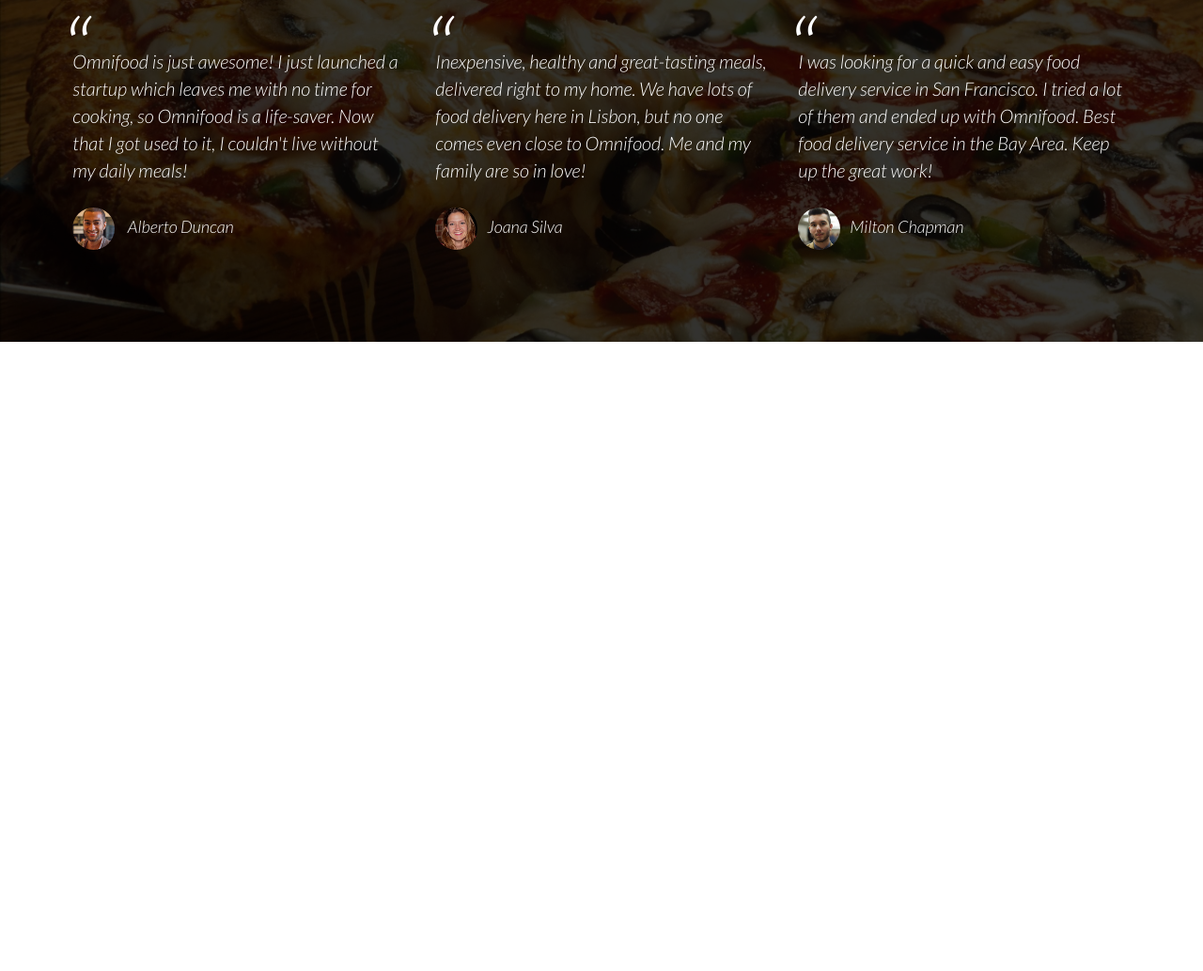
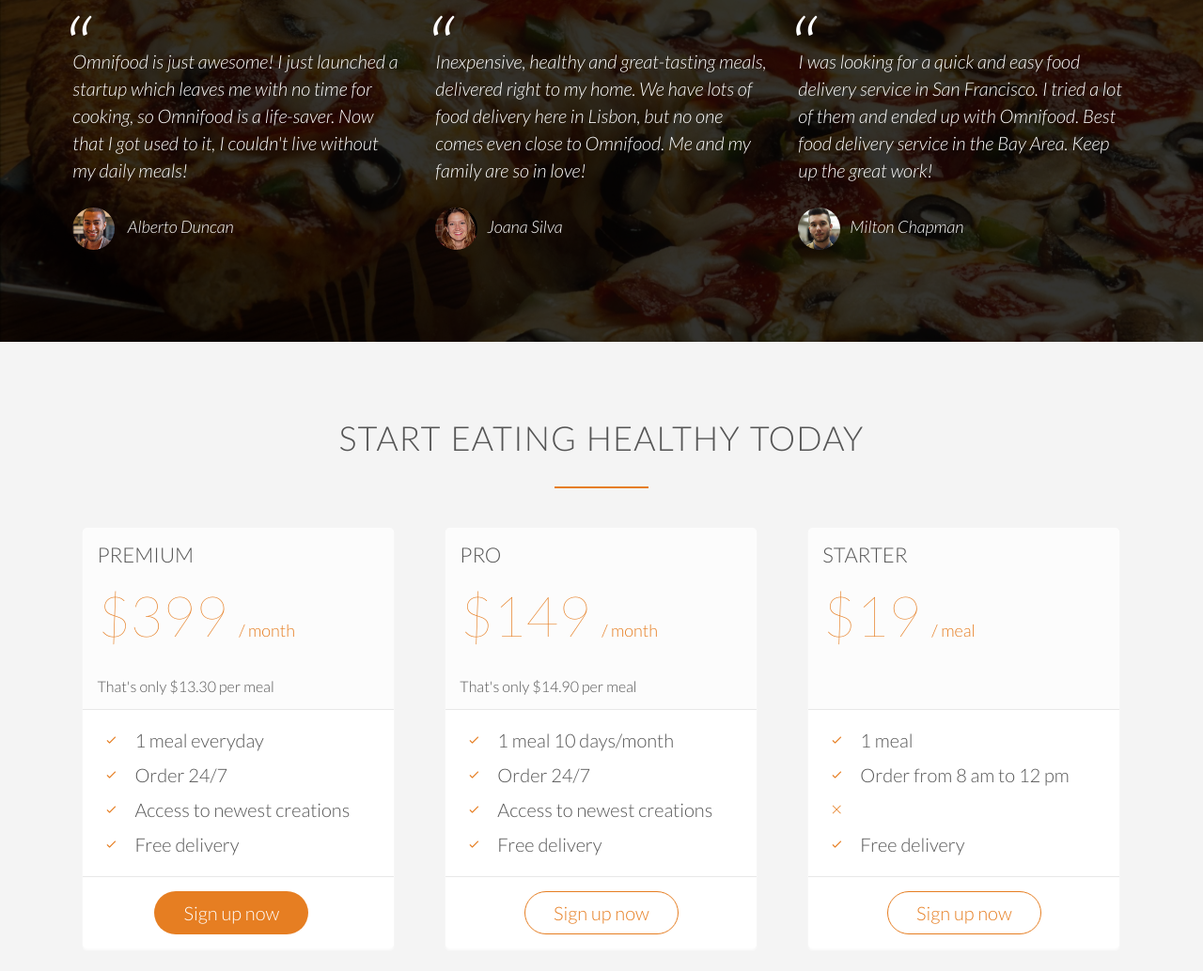
Before and after one commit to m2paulc/omnifood, a website: page index.html in a window 1280 px wide. Shown: the part 3577-4611 px from the top of the page at 94% size. Before the commit the page ends 3941 px from the top, so only its background shows below. Drawn offline with Linux system fonts and the light colour scheme; files whose address does not match are found by name.

Commit message:
completed sign-up plans section

```diff
--- a/index.html
+++ b/index.html
@@ -236,6 +236,74 @@
     </div>
   </section>
 
+  <section class="section-plans">
+    <div class="row">
+      <h2>Start eating healthy today</h2>
+    </div>
+    <div class="row">
+      <div class="col span-1-of-3">
+        <div class="plan-box">
+          <div>
+            <h3>Premium</h3>
+            <p class="plan-price">$399 <span>/ month</span></p>
+            <p class="plan-price-meal">That's only $13.30 per meal</p>
+          </div>
+          <div>
+            <ul>
+              <li><i class="ion-ios-checkmark-empty icon-small"></i>1 meal everyday</li>
+              <li><i class="ion-ios-checkmark-empty icon-small"></i>Order 24/7</li>
+              <li><i class="ion-ios-checkmark-empty icon-small"></i>Access to newest creations</li>
+              <li><i class="ion-ios-checkmark-empty icon-small"></i>Free delivery</li>
+            </ul>
+          </div>
+          <div>
+            <a href="#" class="btn btn-full">Sign up now</a>
+          </div>
+        </div>
+      </div>
+      <div class="col span-1-of-3">
+        <div class="plan-box">
+          <div>
+            <h3>Pro</h3>
+            <p class="plan-price">$149 <span>/ month</span></p>
+            <p class="plan-price-meal">That's only $14.90 per meal</p>
+          </div>
+          <div>
+            <ul>
+              <li><i class="ion-ios-checkmark-empty icon-small"></i>1 meal 10 days/month</li>
+              <li><i class="ion-ios-checkmark-empty icon-small"></i>Order 24/7</li>
+              <li><i class="ion-ios-checkmark-empty icon-small"></i>Access to newest creations</li>
+              <li><i class="ion-ios-checkmark-empty icon-small"></i>Free delivery</li>
+            </ul>
+          </div>
+          <div>
+            <a href="#" class="btn btn-ghost">Sign up now</a>
+          </div>
+        </div>
+      </div>
+      <div class="col span-1-of-3">
+        <div class="plan-box">
+          <div>
+            <h3>Starter</h3>
+            <p class="plan-price">$19 <span>/ meal</span></p>
+            <p class="plan-price-meal">&nbsp;</p>
+          </div>
+          <div>
+            <ul>
+              <li><i class="ion-ios-checkmark-empty icon-small"></i>1 meal</li>
+              <li><i class="ion-ios-checkmark-empty icon-small"></i>Order from 8 am to 12 pm</li>
+              <li><i class="ion-ios-close-empty icon-small"></i></li>
+              <li><i class="ion-ios-checkmark-empty icon-small"></i>Free delivery</li>
+            </ul>
+          </div>
+          <div>
+            <a href="#" class="btn btn-ghost">Sign up now</a>
+          </div>
+        </div>
+      </div>
+    </div>
+  </section>
+
   <script src="resources/js/index.js"></script>
 </body>
 </html>
--- /dev/null
+++ b/resources/css/modules/_section-plans.css
@@ -0,0 +1,56 @@
+/*-------------------------------*/
+/*Sign Up Plans Section Settings*/
+/*-----------------------------*/
+
+.section-plans {
+  background-color: #f4f4f4;
+}
+
+.plan-box {
+  background-color: #fff;
+  border-radius: 5px;
+  width: 90%;
+  margin-left: 5%;
+  margin-right: 5%;
+  box-shadow: 0 2px 2px #fcfcfc;
+}
+
+.plan-box div {
+  padding: 15px;
+  border-bottom: 1px solid #e8e8e8;
+}
+
+.plan-box div:first-child {
+  background-color: #fcfcfc;
+  border-top-left-radius: 5px;
+  border-top-right-radius: 5px;
+}
+
+.plan-box div:last-child {
+  text-align: center;
+  border: 0;
+}
+
+.plan-price {
+  font-size: 300%;
+  margin-bottom: 30px;
+  font-weight: 100;
+  color: #e67e22;
+}
+
+.plan-price span {
+  font-size: 30%;
+  font-weight: 300;
+}
+
+.plan-price-meal {
+  font-size: 80%;
+}
+
+.plan-box ul {
+  list-style: none;
+}
+
+.plan-box ul li {
+  padding: 5px 0;
+}
--- a/resources/css/styles.css
+++ b/resources/css/styles.css
@@ -81,3 +81,8 @@
 /*Testimonials Settings*/
 /*--------------------------------*/
 @import "./modules/_section-testimonials.css";
+
+/*-------------------------------*/
+/*Sign Up Plans Section Settings*/
+/*-----------------------------*/
+@import "./modules/_section-plans.css";
```
Also changed, not shown: dist/index.html, 3 other files.
